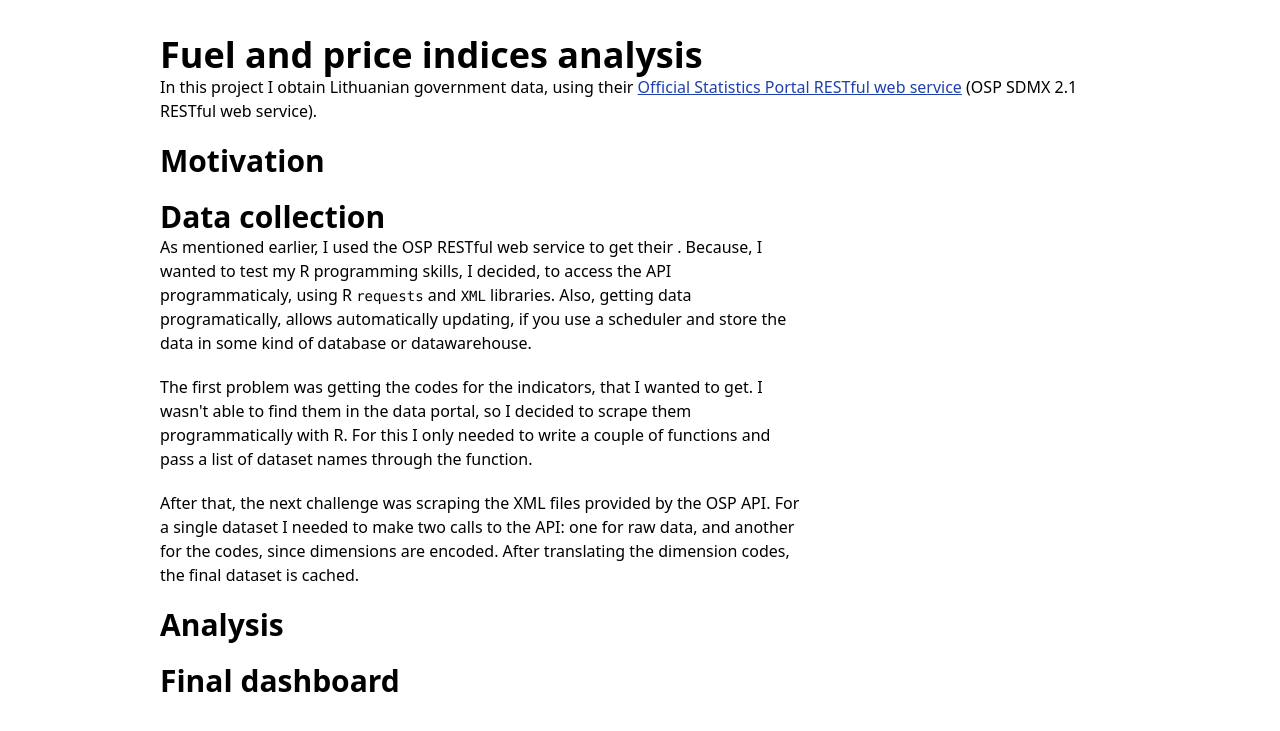
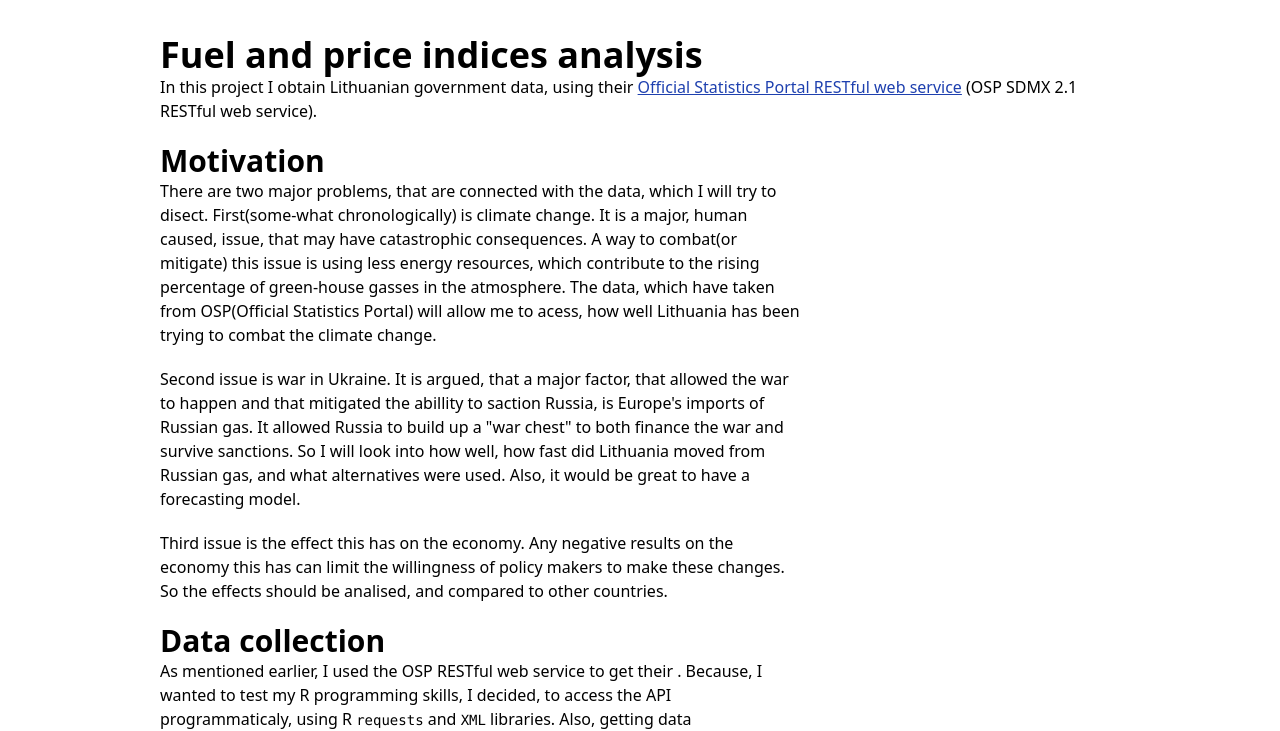
Before and after one commit to lukasjanusauskas/portfolio, a plain HTML site: page projects/lds.html in a window 1280 px wide. Shown: the part 69-800 px from the top of the page. Drawn offline with nearby package versions, Linux system fonts and the light colour scheme.

Commit message:
Update the motivation behind the fuel project

```diff
--- a/projects/lds.html
+++ b/projects/lds.html
@@ -36,7 +36,36 @@
         </p>
       </div>
 
-      <h2 class="text-3xl font-bold">Motivation</h2>
+      <div>
+        <h2 class="text-3xl font-bold">Motivation</h2>
+        <p class="w-2/3">
+          There are two major problems, that are connected with the data, which
+          I will try to disect. First(some-what chronologically) is climate
+          change. It is a major, human caused, issue, that may have catastrophic
+          consequences. A way to combat(or mitigate) this issue is using less
+          energy resources, which contribute to the rising percentage of
+          green-house gasses in the atmosphere. The data, which have taken from
+          OSP(Official Statistics Portal) will allow me to acess, how well
+          Lithuania has been trying to combat the climate change.
+        </p>
+
+        <p class="w-2/3 mt-5">
+          Second issue is war in Ukraine. It is argued, that a major factor, that allowed the
+          war to happen and that mitigated the abillity to saction Russia, is
+          Europe's imports of Russian gas. It allowed Russia to build up a "war
+          chest" to both finance the war and survive sanctions. So I will look
+          into how well, how fast did Lithuania moved from Russian gas, and what
+          alternatives were used. Also, it would be great to have a forecasting
+          model.
+        </p>
+
+        <p class="w-2/3 mt-5">
+        Third issue is the effect this has on the economy. Any negative
+          results on the economy this has can limit the willingness of policy
+          makers to make these changes. So the effects should be analised, and
+          compared to other countries.
+        </p>
+      </div>
 
       <div>
         <h2 class="text-3xl font-bold">Data collection</h2>
```
